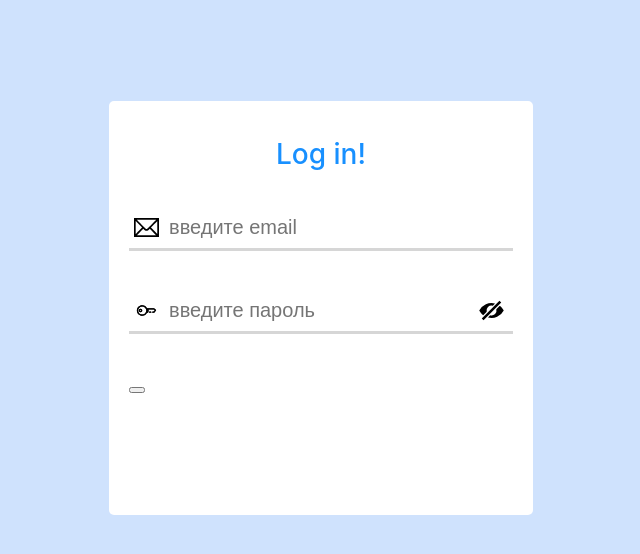
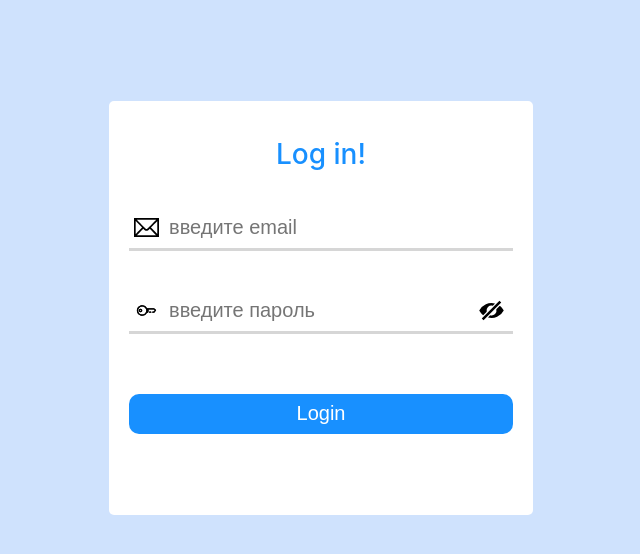
Before and after one commit to nikolay-t16/log-in, a React (Create React App) app: page / in a window 1280 px wide. Shown: the top 554 px of the page, without its empty margins (319-959 px from the left). Built offline with nearby package versions, Linux system fonts and the light colour scheme; the HTML template or start-up script is replaced by a standard one.

Commit message:
implemented button

```diff
--- /dev/null
+++ b/src/components/blocks/Button/Button.module.scss
@@ -0,0 +1,18 @@
+.root {
+  cursor: pointer;
+  border-radius: 10px;
+  border: none;
+  outline: none;
+  margin-top: 20px;
+  width: 100%;
+  height: 40px;
+  font-size: 20px;
+  color: white;
+  background: #1890FF;
+  &:hover {
+    scale: 101%;
+  }
+  &:focus-visible {
+    border: 4px solid #9abbce;
+  }
+}
--- a/src/components/blocks/Button/Button.tsx
+++ b/src/components/blocks/Button/Button.tsx
@@ -1,3 +1,10 @@
-const Button = () => <button/>
+import styles from "./Button.module.scss";
+import classNames from "classnames";
+import { ButtonHTMLAttributes } from "react";
+
+type Props = ButtonHTMLAttributes<HTMLButtonElement>;
+const Button = ({ className, ...props }: Props) => (
+  <button className={classNames(styles.root, className)} {...props} />
+);
 
 export default Button;
--- a/src/components/layouts/LogInForm/LogInForm.tsx
+++ b/src/components/layouts/LogInForm/LogInForm.tsx
@@ -9,8 +9,8 @@ import styles from "./LogInForm.module.scss";
 import Password from "../../blocks/Password/Password";
 
 interface LogInFormParams {
-  onSubmit: (email: string, password: string) => Promise<void>;
-  errors: ValidationResult;
+  onSubmit?: (email: string, password: string) => Promise<void>;
+  errors?: ValidationResult;
 }
 const LogInForm = ({ onSubmit, errors }: LogInFormParams) => {
   const [email, setEmail] = useState("");
@@ -48,7 +48,16 @@ const LogInForm = ({ onSubmit, errors }: LogInFormParams) => {
           maxLength={40}
           validationMessage={errors?.password}
         />
-        <Button />
+        <Button
+          type="submit"
+          className={styles["input-submit"]}
+          onClick={(e) => {
+            e.preventDefault();
+            onSubmit?.(email, password);
+          }}
+        >
+          Login
+        </Button>
       </form>
     </div>
   );
```
